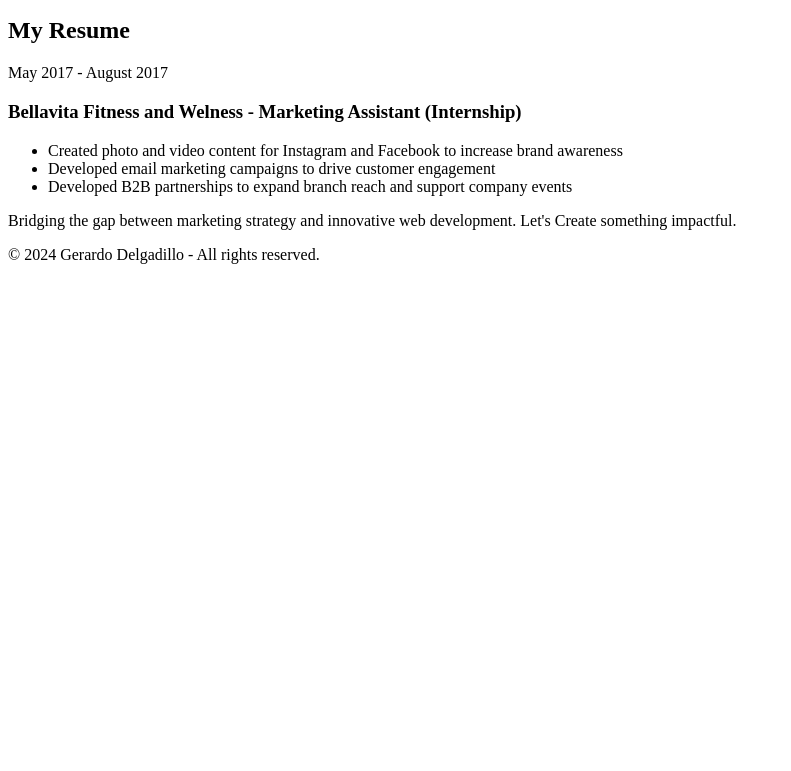
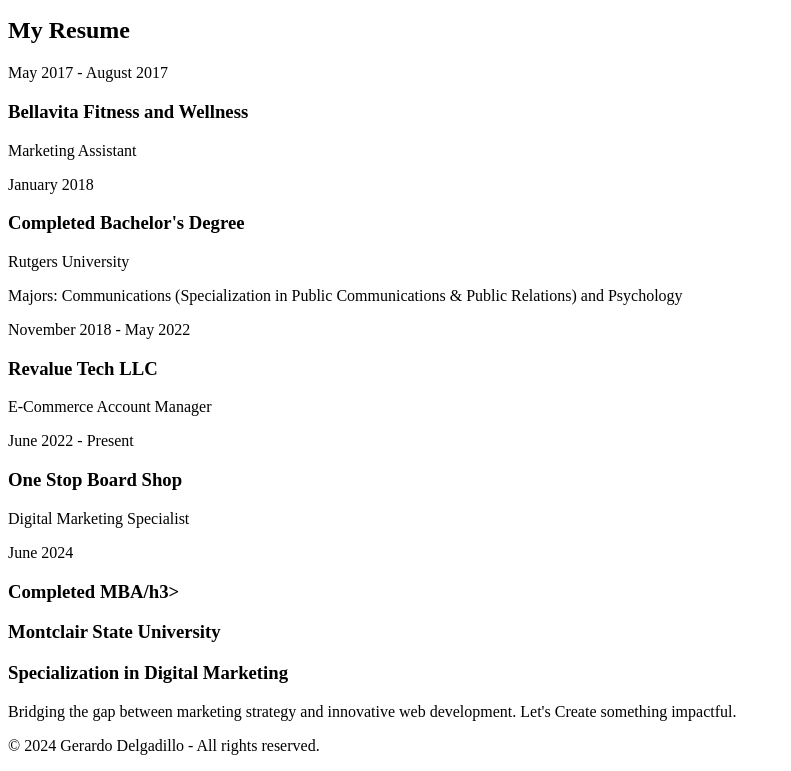
Before and after one commit to Gerardough27/Personal-Website, a plain HTML site: page Personal-Website/about.html in a window 1280 px wide. Shown: the part 1048-1819 px from the top of the page, without its empty margins (0-791 px from the left). Before the commit the page ends 1328 px from the top, so only its background shows below. Drawn offline with Linux system fonts and the light colour scheme.

Commit message:
Commit message for changes made on the Production branch

```diff
--- a/Personal-Website/about.html
+++ b/Personal-Website/about.html
@@ -56,17 +56,49 @@
                  <div class="timeline-item">
                     <div class="timeline-date">May 2017 - August 2017</div>
                     <div class="timeline-content">
-                        <h3>Bellavita Fitness and Welness - Marketing Assistant (Internship)</h3>
-                        <ul>
-                            <li>Created photo and video content for Instagram and Facebook to increase brand awareness</li>
-                            <li>Developed email marketing campaigns to drive customer engagement</li>
-                            <li>Developed B2B partnerships to expand branch reach and support company events</li>
-                        </ul>
+                        <h3>Bellavita Fitness and Wellness</h3>
+                        <p>Marketing Assistant</p>
                     </div>
                  </div>
 
+                 <!--Timeline item: Education - Rutgers University-->
+                 <div class="timeline-item">
+                    <div class="timeline-date">January 2018</div>
+                    <div class="timeline-content">
+                        <H3>Completed Bachelor's Degree</H3>
+                        <p>Rutgers University</p>
+                        <p>Majors: Communications (Specialization in Public Communications & Public Relations) and Psychology</p>
+                     </div>
+                 </div>
+
+                 <!--Timeline item: Work Experience - Revalue Tech LLC-->
+                 <div class="timeline-item">
+                    <div class="timeline-date">November 2018 - May 2022</div>
+                    <div class="timeline-content">
+                        <h3>Revalue Tech LLC</h3>
+                        <p>E-Commerce Account Manager</p>
+                    </div>
+                 </div>
+
+                 <!--Timeline item: Work Experience - One Stop Board Shop LLC-->
+                 <div class="timeline-item">
+                    <div class="timeline-date">June 2022 - Present</div>
+                    <div class="timeline-content">
+                        <h3>One Stop Board Shop</h3>
+                        <p>Digital Marketing Specialist</p>
+                    </div>
+                 </div>
+
+                 <!--Timeline item: Education - Montclair University-->
+                 <div class="timeline-item">
+                    <div class="timeline-date">June 2024</div>
+                    <div class="timeinline-content">
+                        <h3>Completed MBA/h3>
+                        <p>Montclair State University</p>
+                        <p>Specialization in Digital Marketing</p>
+                    </div>
+                 </div>
         </section>
-
 
         <!--Footer section with branding and copyright-->
         <footer>
```
